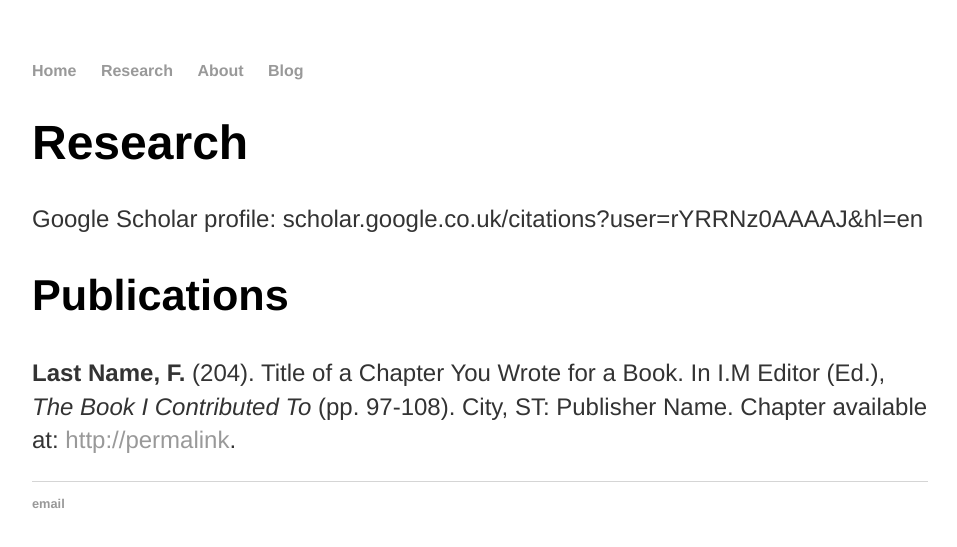
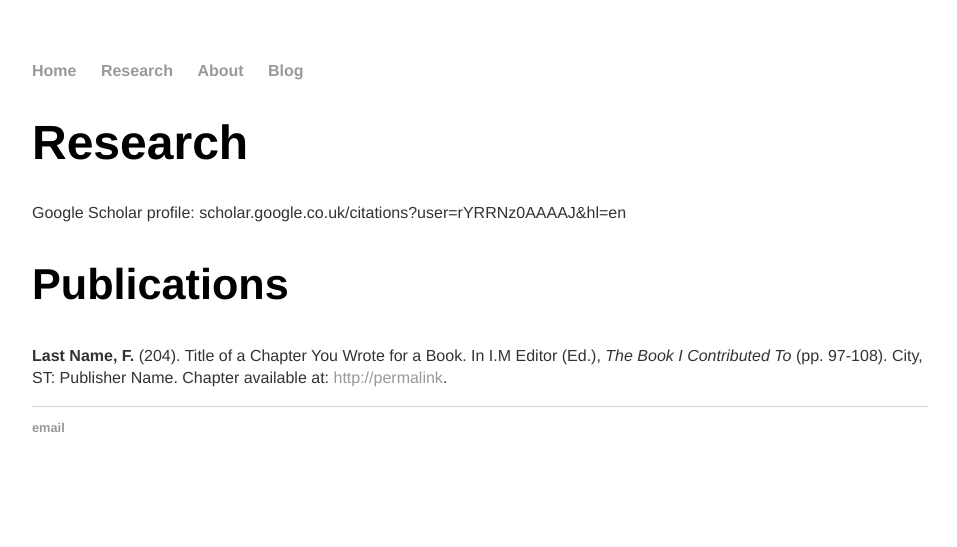
Before and after one commit to josebarbamontoya/josebarbamontoya.github.io, a Jekyll site: the page built from research/index.html, in a window 1280 px wide. Shown: the top 547 px of the page, without its empty margins (160-1117 px from the left). Built offline with Jekyll 4.4.1, drawn with Linux system fonts in a browser that asks for light colours.

Commit message:
Update main.css

```diff
--- a/css/main.css
+++ b/css/main.css
@@ -19,3 +19,6 @@ footer { border-top: 1px solid #d5d5d5; font-size: .8em; }
 /* Blog */
 ul.posts { margin: 20px auto 40px; font-size: 1.5em; }
 ul.posts li { list-style: none; }
+
+/* Research */
+p, ul { font-size: 1em; font-family: 'Helvetica', 'Arial', 'Sans-Serif'; }
```
